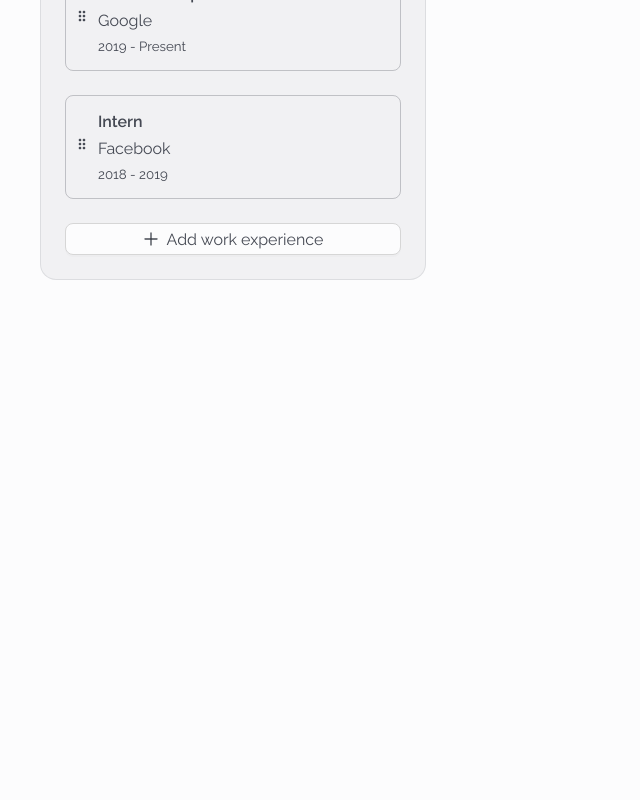
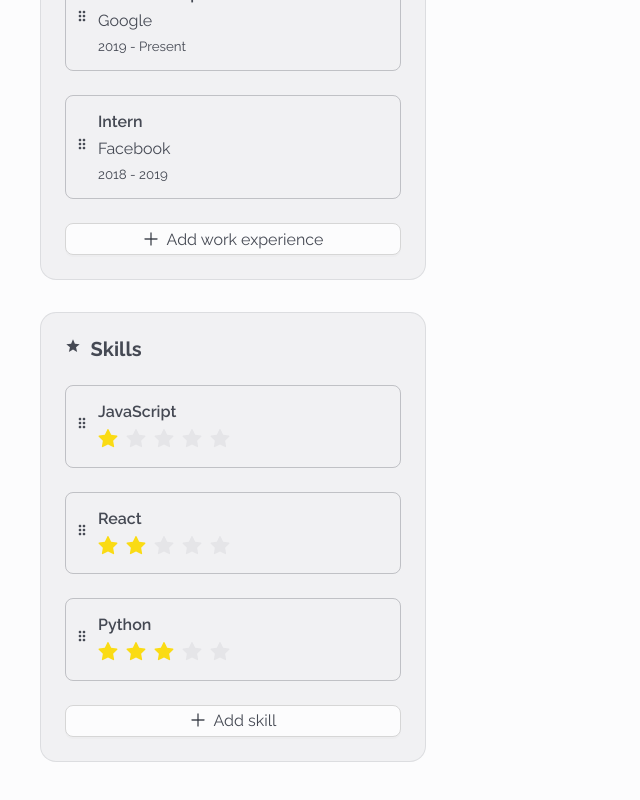
Before and after one commit to ErickBGomez/cv-application, a React (Vite) app: page / in a window 1280 px wide. Shown: the part 1210-2010 px from the top of the page, without its empty margins (0-640 px from the left). Before the commit the page ends 1530 px from the top, so only its background shows below. Built offline with nearby package versions, Linux system fonts and the light colour scheme.

Commit message:
Show proficiency value for skill section

```diff
--- a/src/components/form/ResumeForm/ResumeForm.jsx
+++ b/src/components/form/ResumeForm/ResumeForm.jsx
@@ -1,6 +1,6 @@
 import { Form, Input } from "antd";
 import { FaUser, FaPhoneAlt, FaGraduationCap } from "react-icons/fa";
-import { MdBusinessCenter } from "react-icons/md";
+import { MdBusinessCenter, MdStar } from "react-icons/md";
 import FormSection from "../FormSection/FormSection";
 import "./ResumeForm.scss";
 import DragCardsInput from "../../inputs/DragCardsInput/DragCardsInput";
@@ -37,6 +37,24 @@
     description: "Facebook",
     startYear: "2018",
     endYear: "2019",
+  },
+];
+
+const skillEntries = [
+  {
+    id: 1,
+    title: "JavaScript",
+    description: 1,
+  },
+  {
+    id: 2,
+    title: "React",
+    description: 2,
+  },
+  {
+    id: 3,
+    title: "Python",
+    description: 3,
   },
 ];
 
@@ -82,6 +100,10 @@
       <FormSection icon={<MdBusinessCenter />} title="Work experience">
         <DragCardsInput entries={workEntries} context="work experience" />
       </FormSection>
+
+      <FormSection icon={<MdStar />} title="Skills">
+        <DragCardsInput entries={skillEntries} context="skill" />
+      </FormSection>
     </Form>
   );
 };
--- a/src/components/inputs/DragCard/DragCard.jsx
+++ b/src/components/inputs/DragCard/DragCard.jsx
@@ -2,6 +2,7 @@
 import EditCardModal from "../../modals/EditCardModal/EditCardModal";
 import "./DragCard.scss";
 import { useState } from "react";
+import { Rate } from "antd";
 
 const DragCard = ({ context, data, setData }) => {
   const [modalOpen, setModalOpen] = useState(false);
@@ -21,7 +22,13 @@
         </div>
         <div className="content">
           <div className="drag-card-title">{data.title}</div>
-          <div className="drag-card-description">{data.description}</div>
+          <div className="drag-card-description">
+            {context === "skill" ? (
+              <Rate defaultValue={data.description} disabled />
+            ) : (
+              data.description
+            )}
+          </div>
           {data.startYear && data.endYear && (
             <div className="drag-card-smalltext">
               {data.startYear} - {data.endYear}
```
